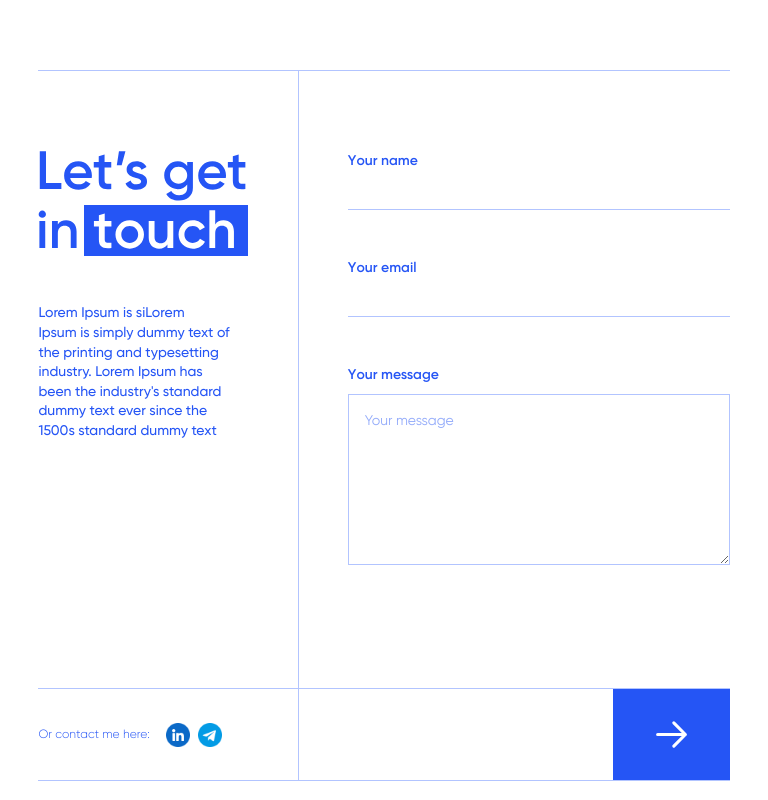
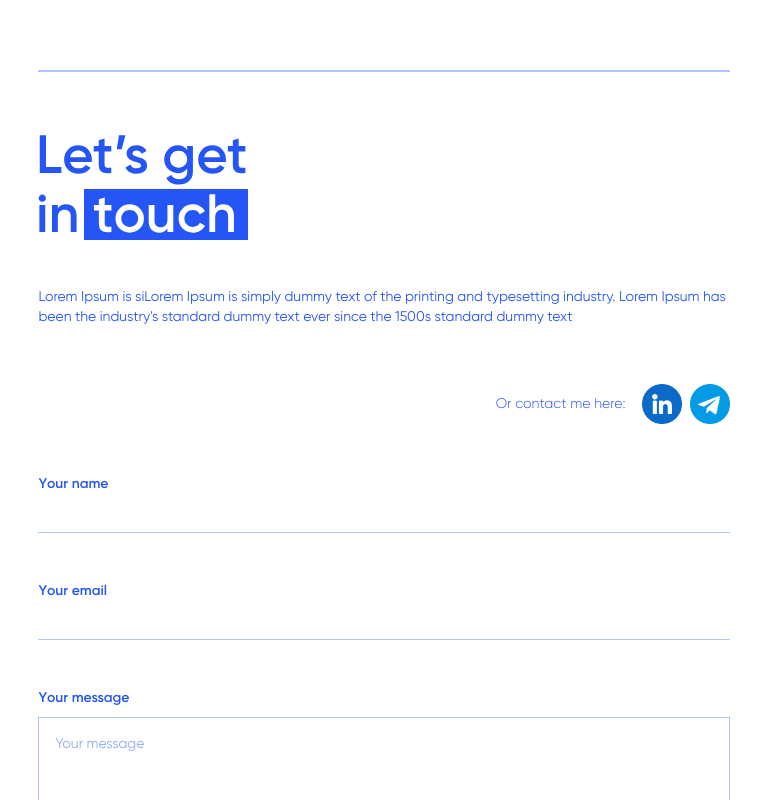
Before and after one commit to HuynhThiTrucLam/Portfolio, a React (Vite) app: page / in a window 768 px wide. Shown: the part 3220-4020 px from the top of the page. Built offline with nearby package versions, Linux system fonts and the light colour scheme.

Commit message:
Enhance Form component styles for medium screens. Add responsive styles for Form container, text, contact, form, and button elements in Form.module.scss to improve layout and usability on devices between 425px and 768.98px.

```diff
--- a/src/components/Form/Form.module.scss
+++ b/src/components/Form/Form.module.scss
@@ -98,6 +98,66 @@
   }
 }
 
+@media (min-width: 425px) and (max-width: 768.98px) {
+  .Form {
+    margin-bottom: 4rem;
+    &-container {
+      border-bottom: none;
+      padding-top: 4rem;
+      grid-template-columns: 1fr;
+      grid-template-rows: repeat(8, 1fr);
+      gap: 0;
+      &::after {
+        width: 100%;
+        top: 0;
+      }
+      &::before {
+        left: -10%;
+      }
+    }
+    &-text {
+      width: 100%;
+      margin: 0 auto;
+      grid-column: 1 / 2;
+      grid-row: 1 / 3;
+      gap: 3rem;
+      p {
+        width: 100%;
+        font-size: 14px;
+        font-family: "Gilroy-Regular";
+        line-height: 1.4;
+      }
+    }
+    &-contact {
+      width: 100%;
+      grid-column: 1 / 2;
+      grid-row: 3 / 4;
+      gap: 1rem;
+      justify-content: flex-end;
+      img {
+        width: 40px;
+        height: 40px;
+      }
+      p {
+        font-size: 14px;
+      }
+    }
+    &-form {
+      margin-top: 1rem;
+      grid-column: 1 / 2;
+      grid-row: 4 / 8;
+    }
+    &-button {
+      justify-self: end;
+      width: 100%;
+      height: 60%;
+      margin-top: 3rem;
+      grid-column: 1 / 2;
+      grid-row: 8 / 9;
+    }
+  }
+}
+
 @media (max-width: 425.98px) {
   .Form {
     margin-bottom: 0;
@@ -150,6 +210,7 @@
     &-button {
       justify-self: end;
       width: 50%;
+      height: 60%;
       grid-column: 1 / 2;
       grid-row: 8 / 9;
     }
```
